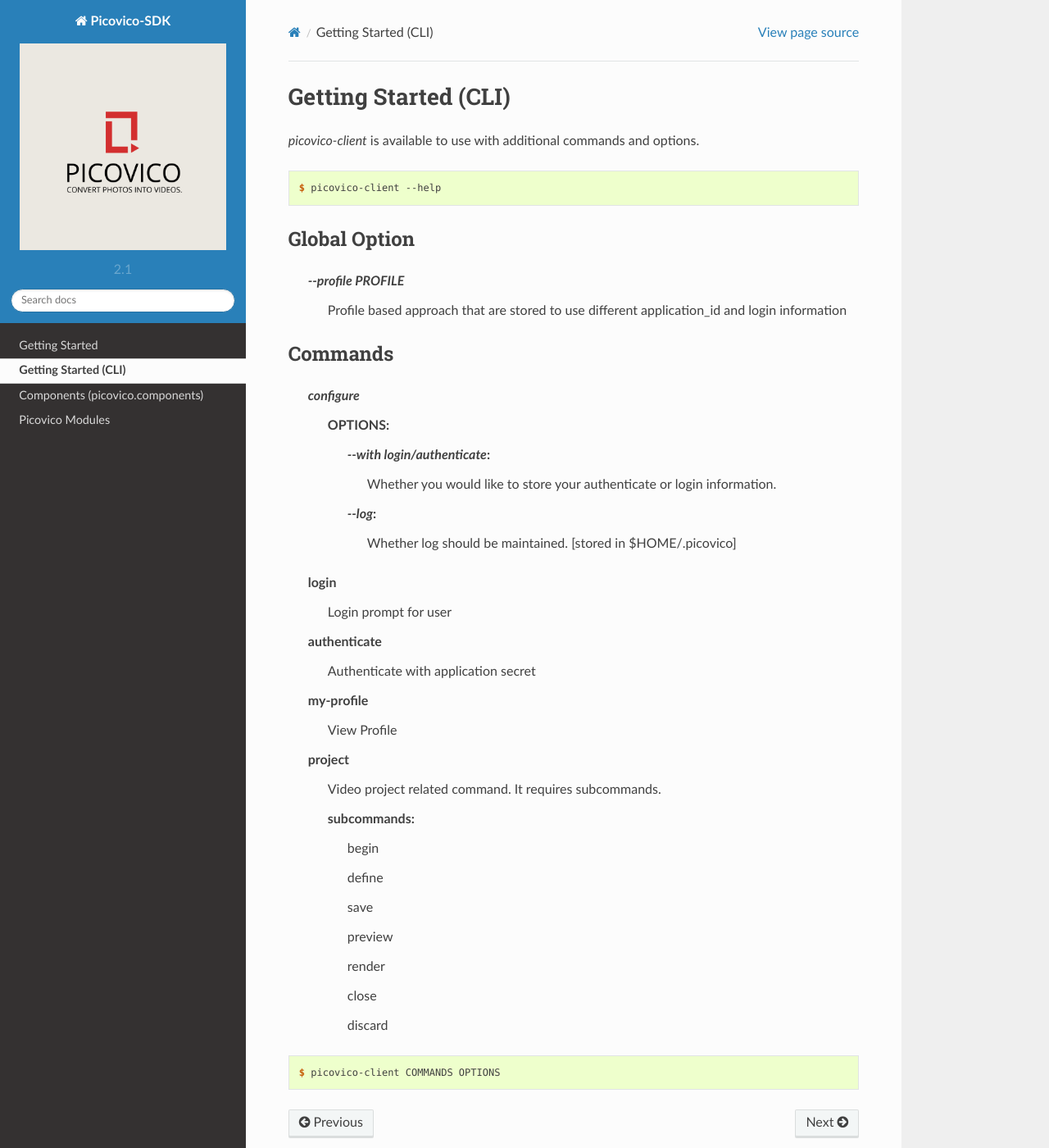
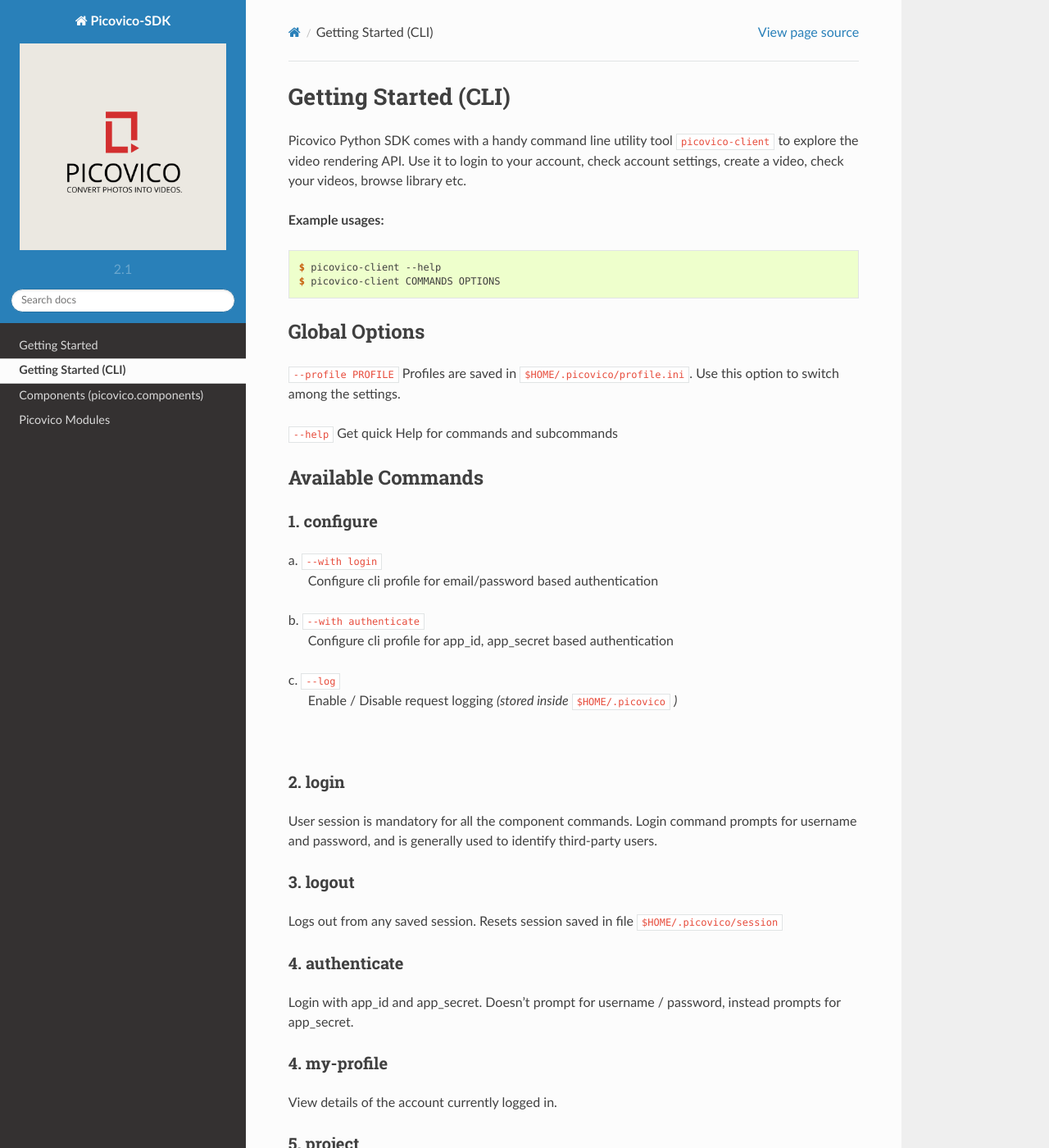
Before and after one commit to picovico/python-sdk, a Sphinx documentation site: the page built from doc/source/articles/getting-started-cli.rst, in a window 1280 px wide and 1400 px high. Shown: the whole window at 82% size. Built offline with Sphinx 7.4.7 and the Read the Docs theme 2.0.0, drawn with Linux system fonts in a browser that asks for light colours; some of the changed text lies outside the part shown.

Commit message:
getting started (cli) doc

```diff
--- a/doc/source/articles/getting-started-cli.rst
+++ b/doc/source/articles/getting-started-cli.rst
@@ -1,53 +1,79 @@
 Getting Started (CLI)
 =====================
 
-`picovico-client` is available to use with additional commands and options.
+Picovico Python SDK comes with a handy command line utility tool ``picovico-client`` to explore the video rendering API. Use it to login to your account, check account settings, create a video, check your videos, browse library etc.
+
+
+**Example usages:**
 
 .. code-block:: console
 
    $ picovico-client --help
+   $ picovico-client COMMANDS OPTIONS
 
 
-Global Option
--------------
+Global Options
+--------------
+``--profile PROFILE``
+Profiles are saved in ``$HOME/.picovico/profile.ini``. Use this option to switch among the settings.
 
-    `\-\-profile PROFILE`
-        Profile based approach that are stored to use different application_id and login information
+``--help``
+Get quick Help for commands and subcommands
 
-Commands
---------
-    `configure`
-        OPTIONS:
-            `\-\-with login/authenticate`:
-                Whether you would like to store your authenticate or login information.
-            `\-\-log`:
-                Whether log should be maintained. [stored in $HOME/.picovico]
+Available Commands
+------------------
+1. configure
+~~~~~~~~~~~~
 
+| a. ``--with login``
+|     Configure cli profile for email/password based authentication
+|
+| b. ``--with authenticate``
+|     Configure cli profile for app_id, app_secret based authentication
+|
+| c. ``--log``
+|     Enable / Disable request logging *(stored inside* ``$HOME/.picovico`` *)*
 
-    login
-        Login prompt for user
-    authenticate
-        Authenticate with application secret
-    my-profile
-        View Profile
-    project
-        Video project related command. It requires subcommands.
+|
+2. login
+~~~~~~~~
+User session is mandatory for all the component commands. Login command prompts for username and password, and is generally used to identify third-party users.
 
-        subcommands:
-            begin
+3. logout
+~~~~~~~~~
+Logs out from any saved session. Resets session saved in file ``$HOME/.picovico/session``
 
-            define
+4. authenticate
+~~~~~~~~~~~~~~~
+Login with app_id and app_secret. Doesn't prompt for username / password, instead prompts for app_secret.
 
-            save
+4. my-profile
+~~~~~~~~~~~~~
+View details of the account currently logged in.
 
-            preview
+5. project
+~~~~~~~~~~
+All actions related to a video project is provided by this command. It requires subcommands for respective action.
 
-            render
+Available subcommands
++++++++++++++++++++++
+    1. begin
+        Start a video project. Provide a name, choose a style, music, etc. Loads the project into active session. All other subcommands will work for the project begun at this step.
 
-            close
+    2. define
+        Define contents (assets) for the video project begun earlier.
 
-            discard
+    3. save
+        Sends any local project definition to the server.
 
-.. code-block:: console
+    4. preview
+        Sends a preview request for the active project.
 
-    $ picovico-client COMMANDS OPTIONS
+    5. render
+        Sends a render request for the active project.
+
+    6. close
+        Sends a save request and closes the active project from the console session. Progress remains saved.
+
+    7. discard
+        Clears the project from session. Doesn't save any progress made to the project definition.
```
